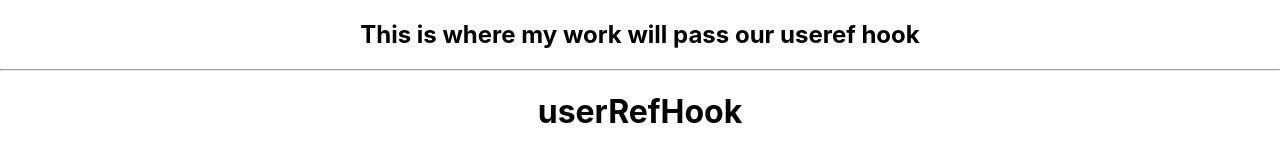
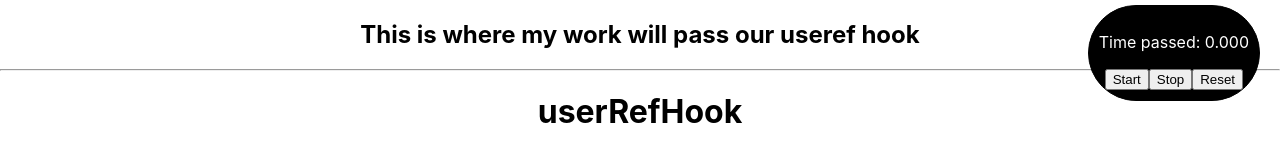
Before and after one commit to abdel1413/useRefHook, a React (Create React App) app: page / in a window 1280 px wide. Shown: the top 152 px of the page. Built offline with nearby package versions, Linux system fonts and the light colour scheme.

Commit message:
added stop watch

```diff
--- a/src/App.css
+++ b/src/App.css
@@ -97,3 +97,14 @@ video {
   background-color: lightblue;
   padding: 10px;
 }
+
+.stop-watch {
+  position: fixed;
+  top: 5px;
+  right: 20px;
+  border-radius: 50px;
+  border: 1px solid #000000;
+  padding: 10px;
+  background-color: #000000;
+  color: white;
+}
--- a/src/StopWatch_useRef.js
+++ b/src/StopWatch_useRef.js
@@ -3,6 +3,7 @@ import React, { useRef, useState } from "react";
 export default function StopWatchUseRef() {
   let [start, setStart] = useState(null);
   let [now, setNow] = useState(null);
+  let [reset, setReset] = useState(0);
   let timeInterval = useRef(null);
 
   const handleStart = () => {
@@ -27,11 +28,17 @@ export default function StopWatchUseRef() {
     secondsPassed = (now - start) / 1000;
   }
 
+  const resetTime = () => {
+    console.log(now);
+    setNow((now = null));
+  };
+
   return (
-    <div>
-      <h2>Time passed: {secondsPassed.toFixed(3)}</h2>
+    <div className="stop-watch">
+      <p>Time passed: {secondsPassed.toFixed(3)}</p>
       <button onClick={handleStart}>Start</button>
       <button onClick={handleStop}>Stop</button>
+      <button onClick={resetTime}>Reset</button>
     </div>
   );
 }
```
